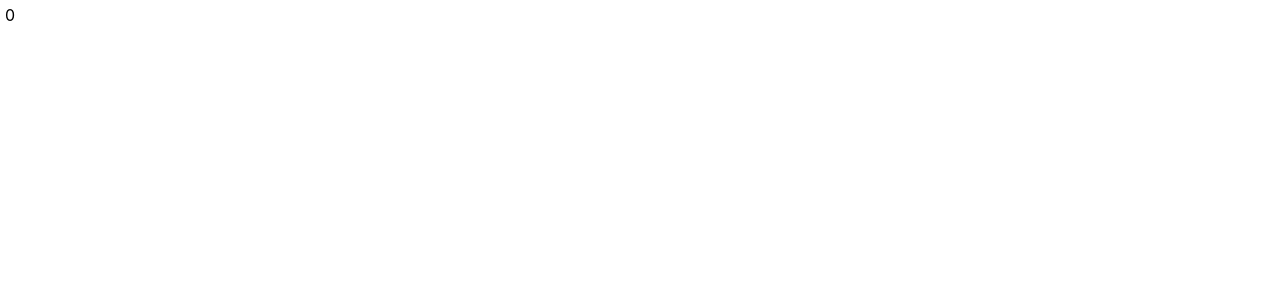
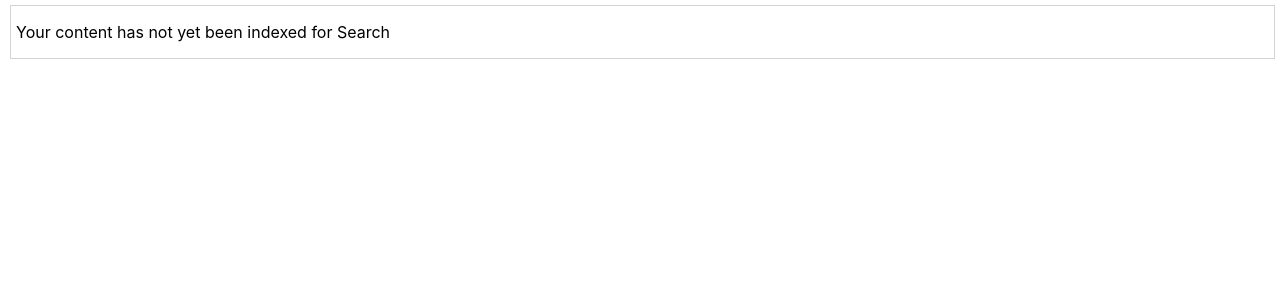
Before and after one commit to annacmc/records-meter, a React (Create React App) app: page / in a window 1280 px wide. Shown: the top 300 px of the page. Built offline with nearby package versions, Linux system fonts and the light colour scheme.

Commit message:
only show recordcount when there are records to count

```diff
--- a/src/components/NoticeBox.js
+++ b/src/components/NoticeBox.js
@@ -1,17 +1,17 @@
 import React from "react";
 
 export function NoticeBox(props) {
-  if (!props.errors) {
+  if (!props.notices) {
     return null;
   }
 
-  let noticeBoxClassName = props.errors[0][1]
-    ? props.errors[0][1]
+  let noticeBoxClassName = props.notices[0][1]
+    ? props.notices[0][1]
     : "noticeBox";
 
   return (
     <div className={noticeBoxClassName}>
-      <p>{props.errors[0]}</p>
+      <p>{props.notices[0]}</p>
     </div>
   );
 }
--- a/src/components/RecordCount.js
+++ b/src/components/RecordCount.js
@@ -1,6 +1,10 @@
 import React from "react";
 
 export function RecordCount(props) {
+  if (!props.recordCount || !props.planRecordLimit) {
+    return null;
+  }
+
   return (
     <div className="recordCount">
       {props.recordCount && props.planRecordLimit && (
```
